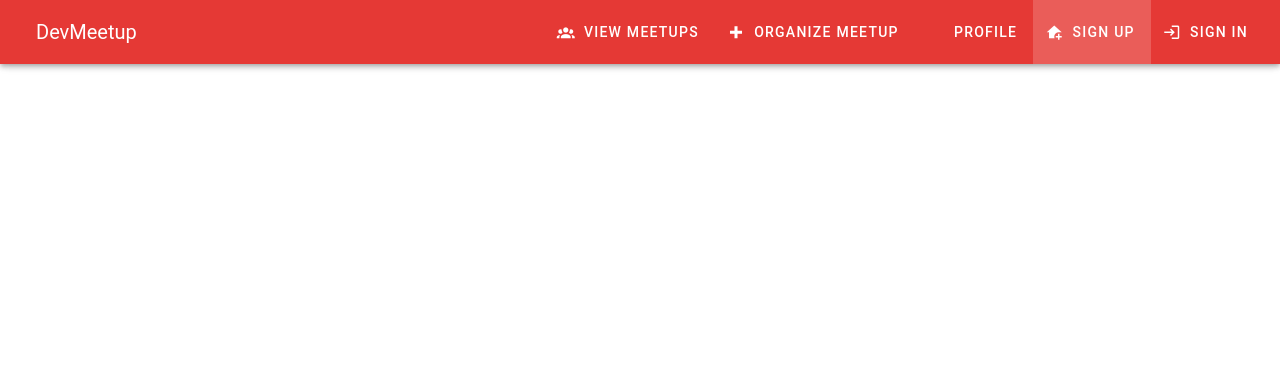
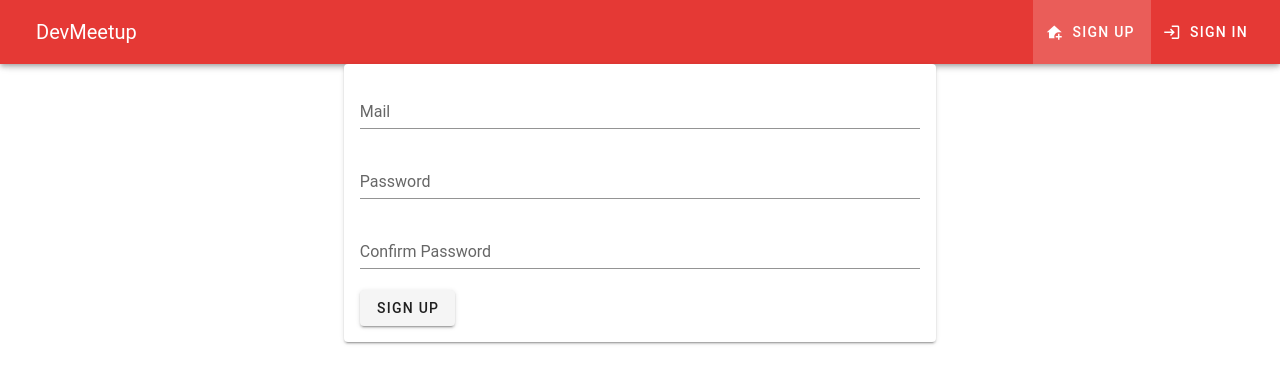
Before and after one commit to RodgersX/DevMeetups, a Vue app: page /signup in a window 1280 px wide. Shown: the top 384 px of the page. Built offline with nearby package versions, Linux system fonts and the light colour scheme.

Commit message:
auth + firebase

```diff
--- a/package.json
+++ b/package.json
@@ -9,6 +9,7 @@
   },
   "dependencies": {
     "core-js": "^2.6.5",
+    "firebase": "^7.21.1",
     "router": "^1.3.3",
     "vue": "^2.6.10",
     "vue-router": "^3.0.3",
--- a/src/components/User/Signin.vue
+++ b/src/components/User/Signin.vue
@@ -3,6 +3,48 @@
         <div class="heading">
             <main-header />
         </div>
+
+        <v-container>
+            <v-layout row>
+                <v-flex xs12 sm6 offset-sm3>
+                    <v-card>
+                        <v-card-text>
+                            <v-container>
+                                <form @submit.prevent="onSignin">
+                                    <v-layout row>
+                                        <v-flex xs12>
+                                            <v-text-field
+                                            name="email"
+                                            label="Mail"
+                                            id="email"
+                                            v-model="email"
+                                            type="email"
+                                            required></v-text-field>
+                                        </v-flex>
+                                    </v-layout>
+                                    <v-layout row>
+                                        <v-flex xs12>
+                                            <v-text-field
+                                            name="password"
+                                            label="Password"
+                                            id="password"
+                                            v-model="password"
+                                            type="password"
+                                            required></v-text-field>
+                                        </v-flex>
+                                    </v-layout>
+                                    <v-layout row>
+                                        <v-flex xs12>
+                                            <v-btn type="submit">Sign In</v-btn>
+                                        </v-flex>
+                                    </v-layout>
+                                </form>
+                            </v-container>
+                        </v-card-text>
+                    </v-card>
+                </v-flex>
+            </v-layout>
+        </v-container>
     </div>
 </template>
 
@@ -16,7 +58,28 @@
 
     data() {
         return {
+            email: '',
+            password: ''
+        }
+    },
 
+    computed: {
+        user() {
+            return this.$store.getters.user
+        }
+    },
+
+    watch: {
+        user(value) {
+            if(value !== null && value !==undefined) {
+                this.$router.push('/')
+            }
+        }
+    },
+
+    methods: {
+        onSignin() {
+            this.$store.dispatch('signUserIn', {email: this.email, password: this.password})
         }
     }
 }
--- a/src/components/User/Signup.vue
+++ b/src/components/User/Signup.vue
@@ -3,6 +3,59 @@
         <div class="heading">
             <main-header />
         </div>
+
+        <v-container>
+            <v-layout row>
+                <v-flex xs12 sm6 offset-sm3>
+                    <v-card>
+                        <v-card-text>
+                            <v-container>
+                                <form @submit.prevent="onSignup">
+                                    <v-layout row>
+                                        <v-flex xs12>
+                                            <v-text-field
+                                            name="email"
+                                            label="Mail"
+                                            id="email"
+                                            v-model="email"
+                                            type="email"
+                                            required></v-text-field>
+                                        </v-flex>
+                                    </v-layout>
+                                    <v-layout row>
+                                        <v-flex xs12>
+                                            <v-text-field
+                                            name="password"
+                                            label="Password"
+                                            id="password"
+                                            v-model="password"
+                                            type="password"
+                                            required></v-text-field>
+                                        </v-flex>
+                                    </v-layout>
+                                    <v-layout row>
+                                        <v-flex xs12>
+                                            <v-text-field
+                                            name="confirmPassword"
+                                            label="Confirm Password"
+                                            id="confirmPassword"
+                                            v-model="confirmPassword"
+                                            type="password"
+                                            :rules="[comparePasswords]"></v-text-field>
+                                        </v-flex>
+                                    </v-layout>
+                                    <v-layout row>
+                                        <v-flex xs12>
+                                            <v-btn type="submit">Sign Up</v-btn>
+                                        </v-flex>
+                                    </v-layout>
+                                </form>
+                            </v-container>
+                        </v-card-text>
+                    </v-card>
+                </v-flex>
+            </v-layout>
+        </v-container>
     </div>
 </template>
 
@@ -16,7 +69,32 @@
 
     data() {
         return {
+            email: '',
+            password: '',
+            confirmPassword: ''
+        }
+    },
 
+    computed: {
+        comparePasswords() {
+            return this.password !== this.confirmPassword ? 'Passwords do not match' : ''
+        },
+        user() {
+            return this.$store.getters.user
+        }
+    },
+
+    watch: {
+        user(value) {
+            if(value !== null && value !==undefined) {
+                this.$router.push('/')
+            }
+        }
+    },
+
+    methods: {
+        onSignup() {
+            this.$store.dispatch('signUserUp', {email: this.email, password: this.password})
         }
     }
 }
--- a/src/components/header.vue
+++ b/src/components/header.vue
@@ -43,15 +43,28 @@
 export default {
     data() {
         return {
-            drawer: false,
-            menuItems: [
-                {icon: 'mdi-account-group', title: 'View Meetups', link: '/meetups'},
-                {icon: 'mdi-plus-thick', title: 'Organize Meetup', link: '/meetup/new'},
-                {icon: 'mdi-face-profile', title: 'Profile', link: '/profile'},
-                {icon: 'mdi-home-plus', title: 'Sign Up', link: '/signup'},
-                {icon: 'mdi-login', title: 'Sign In', link: '/signin'}
-            ]
+          drawer: false
         }
+    },
+
+    computed: {
+      menuItems() {
+        let menuItems = [
+          {icon: 'mdi-home-plus', title: 'Sign Up', link: '/signup'},
+          {icon: 'mdi-login', title: 'Sign In', link: '/signin'}
+        ]
+        if(this.userIsAuthenticated) {
+          menuItems = [
+            {icon: 'mdi-account-group', title: 'View Meetups', link: '/meetups'},
+            {icon: 'mdi-plus-thick', title: 'Organize Meetup', link: '/meetup/new'},
+            {icon: 'mdi-face-profile', title: 'Profile', link: '/profile'}
+          ]
+        }
+        return menuItems
+      },
+      userIsAuthenticated() {
+        return this.$store.getters.user !== null && this.$store.getters.user !== undefined
+      }
     }
 }
 </script>
--- a/src/main.js
+++ b/src/main.js
@@ -1,4 +1,5 @@
 import Vue from 'vue'
+import * as firebase from 'firebase'
 import App from './App.vue'
 import vuetify from './plugins/vuetify'
 import router from './router/index'
@@ -10,5 +11,14 @@
   vuetify,
   router,
   store,
-  render: h => h(App)
+  render: h => h(App),
+  created() {
+    firebase.initializeApp({
+      apiKey: "AIzaSyCEM7ZnXmq-cfRW_2ZcdWsdl8L9M1ncd24",
+      authDomain: "devmeetup-3529a.firebaseapp.com",
+      databaseURL: "https://devmeetup-3529a.firebaseio.com",
+      projectId: "devmeetup-3529a",
+      storageBucket: "devmeetup-3529a.appspot.com",
+    })
+  }
 }).$mount('#app')
--- a/src/store/index.js
+++ b/src/store/index.js
@@ -1,5 +1,6 @@
 import Vue from 'vue'
 import Vuex from 'vuex'
+import * as firebase from 'firebase'
 
 Vue.use(Vuex)
 
@@ -10,14 +11,14 @@
             {imageUrl: 'https://felixwong.com/gallery/images/c/cars-in-paris-mar-2019-015.jpg', id: ',khjgfnbd', title: 'Meetup in Paris', date: '2020-10-19', location: 'Paris', description: 'Paris, Paris'},
             {imageUrl: 'https://pixy.org/src/42/428201.jpg', id: 'jhgfdsascvdfg', title: 'Meetup in Maldives', date: '2020-10-21', location: 'Maldives', description: 'Maldives, Maldives'}
         ],
-        user: {
-            id: 'qwertrgdfvcs',
-            registeredMeetups: ['jhgfdsascvdfg']
-        }
+        user: null
     },
     mutations: {
         createMeetup(state, payload) {
             state.loadedMeetups.push(payload)
+        },
+        setUser(state, payload) {
+            state.user = payload
         }
     },
     actions: {
@@ -33,6 +34,30 @@
             }
             // reach out to firebase to store it
             commit('createMeetup', meetup)
+        },
+        signUserUp({commit}, payload) {
+            firebase.auth().createUserWithEmailAndPassword(payload.email, payload.password)
+                .then(user => {
+                    const newUser = {
+                        id: user.uid,
+                        registeredMeetups: []
+                    }
+                    commit('setUser', newUser)
+                }).catch(error => {
+                    console.log(error)
+                })
+        },
+        signUserIn({commit}, payload) {
+            firebase.auth().signInWithEmailAndPassword(payload.email, payload.password)
+                .then(user => {
+                    const newUser = {
+                        id: user.uid,
+                        registeredMeetups: []
+                    }
+                    commit('setUser', newUser)
+                }).catch(err => {
+                    console.log(err)
+                })
         }
     },
     getters: {
@@ -50,6 +75,9 @@
                     return meetup.id === meetupId
                 })
             }
+        },
+        user(state) {
+            return state.user
         }
     }
 })
```
Also changed, not shown: src/components/Meetup/CreateMeetup.vue (+19 -19 lines), 1 other file (tests, documents, lock files or other folders).
